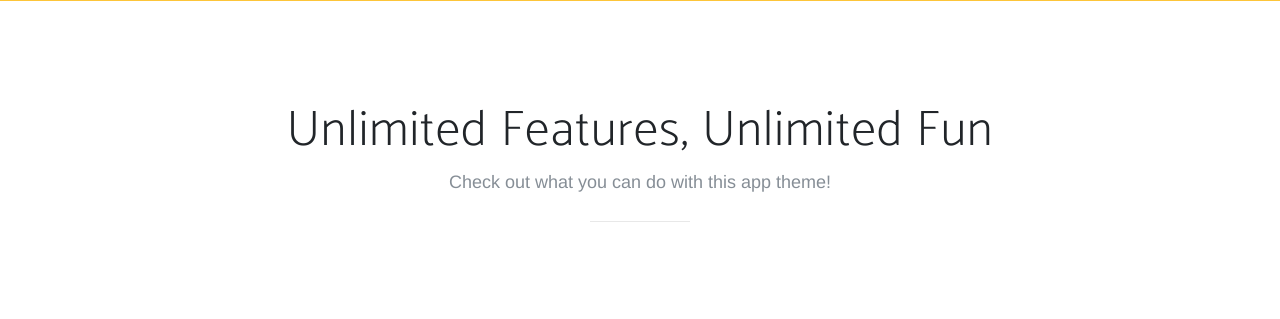
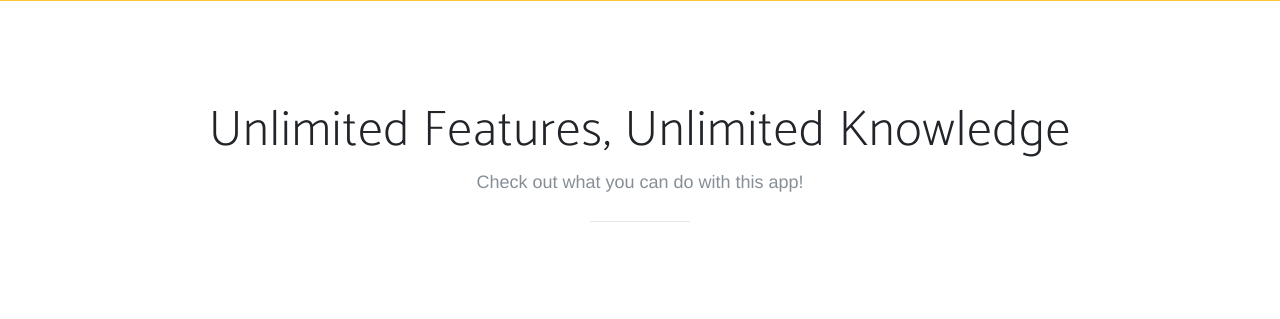
Before and after one commit to hassanabidpk/tellmehow, a Django app: page / in a window 1280 px wide. Shown: the part 1382-1701 px from the top of the page. Run offline with Django 3.2, Linux system fonts and the light colour scheme; data that the repository does not hold is empty; some libraries are stand-ins or nearby versions; some web fonts are replaced.

Commit message:
modify index page

```diff
--- a/recycleapp/serializers.py
+++ b/recycleapp/serializers.py
@@ -52,7 +52,7 @@ class ProductSerializer(serializers.ModelSerializer):
 
     class Meta:
         model = Product
-        fields = ('id', 'name', 'code', 'photo', 'user', 'main_component',
+        fields = ('id', 'name', 'code', 'photo', 'photo_thumbnail', 'user', 'main_component',
                   'slug', 'updated_at', 'created_at')
 
 class CategorySerialier(serializers.ModelSerializer):
--- a/recycleapp/templates/recycleapp/index.html
+++ b/recycleapp/templates/recycleapp/index.html
@@ -60,7 +60,7 @@
             <div class="row h-100">
                 <div class="col-lg-7 my-auto">
                     <div class="header-content mx-auto">
-                        <h1 class="mb-5">New Age is an app landing page that will help you beautifully showcase your new mobile app, or anything else!</h1>
+                        <h1 class="mb-5">46% of Americans are more likely to recycle when they are sure what and how to recycle.</h1>
                         <a href="#download" class="btn btn-outline btn-xl js-scroll-trigger">Start Now for Free!</a>
                     </div>
                 </div>
@@ -101,8 +101,8 @@
     <section class="features" id="features">
         <div class="container">
             <div class="section-heading text-center">
-                <h2>Unlimited Features, Unlimited Fun</h2>
-                <p class="text-muted">Check out what you can do with this app theme!</p>
+                <h2>Unlimited Features, Unlimited Knowledge</h2>
+                <p class="text-muted">Check out what you can do with this app!</p>
                 <hr>
             </div>
             <div class="row">
@@ -127,15 +127,15 @@
                             <div class="col-lg-6">
                                 <div class="feature-item">
                                     <i class="icon-screen-smartphone text-primary"></i>
-                                    <h3>Device Mockups</h3>
-                                    <p class="text-muted">Ready to use HTML/CSS device mockups, no Photoshop required!</p>
+                                    <h3>Main Features</h3>
+                                    <p class="text-muted">To Inform, To Educate, To save, To Simplify!</p>
                                 </div>
                             </div>
                             <div class="col-lg-6">
                                 <div class="feature-item">
                                     <i class="icon-camera text-primary"></i>
                                     <h3>Flexible Use</h3>
-                                    <p class="text-muted">Put an image, video, animation, or anything else in the screen!</p>
+                                    <p class="text-muted">Scan bar code of an object to get information!</p>
                                 </div>
                             </div>
                         </div>
@@ -144,14 +144,14 @@
                                 <div class="feature-item">
                                     <i class="icon-present text-primary"></i>
                                     <h3>Free to Use</h3>
-                                    <p class="text-muted">As always, this theme is free to download and use for any purpose!</p>
+                                    <p class="text-muted">As always, this app is free to download and use for any purpose!</p>
                                 </div>
                             </div>
                             <div class="col-lg-6">
                                 <div class="feature-item">
                                     <i class="icon-lock-open text-primary"></i>
                                     <h3>Open Source</h3>
-                                    <p class="text-muted">Since this theme is MIT licensed, you can use it commercially!</p>
+                                    <p class="text-muted">MIT licensed</p>
                                 </div>
                             </div>
                         </div>
```
